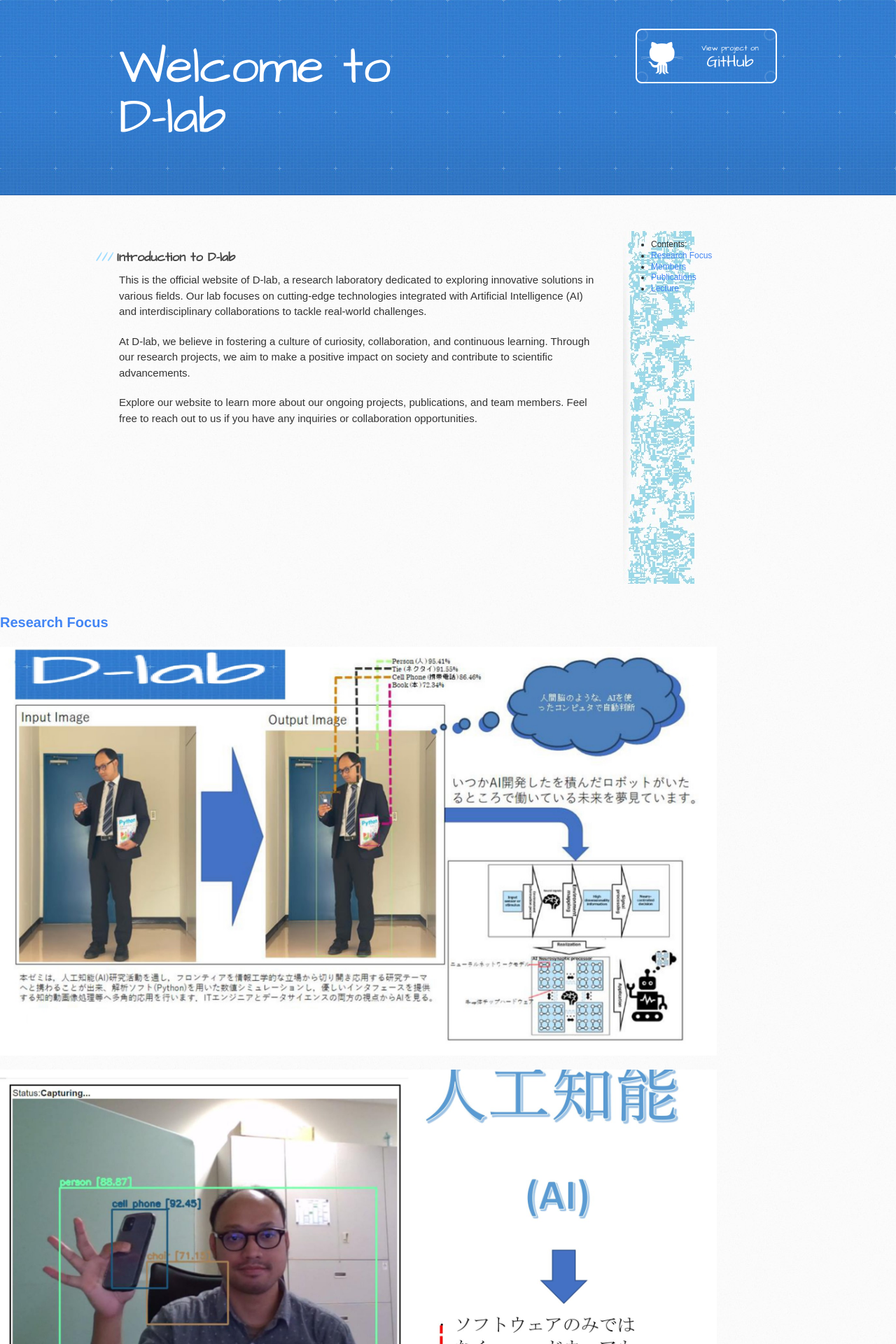
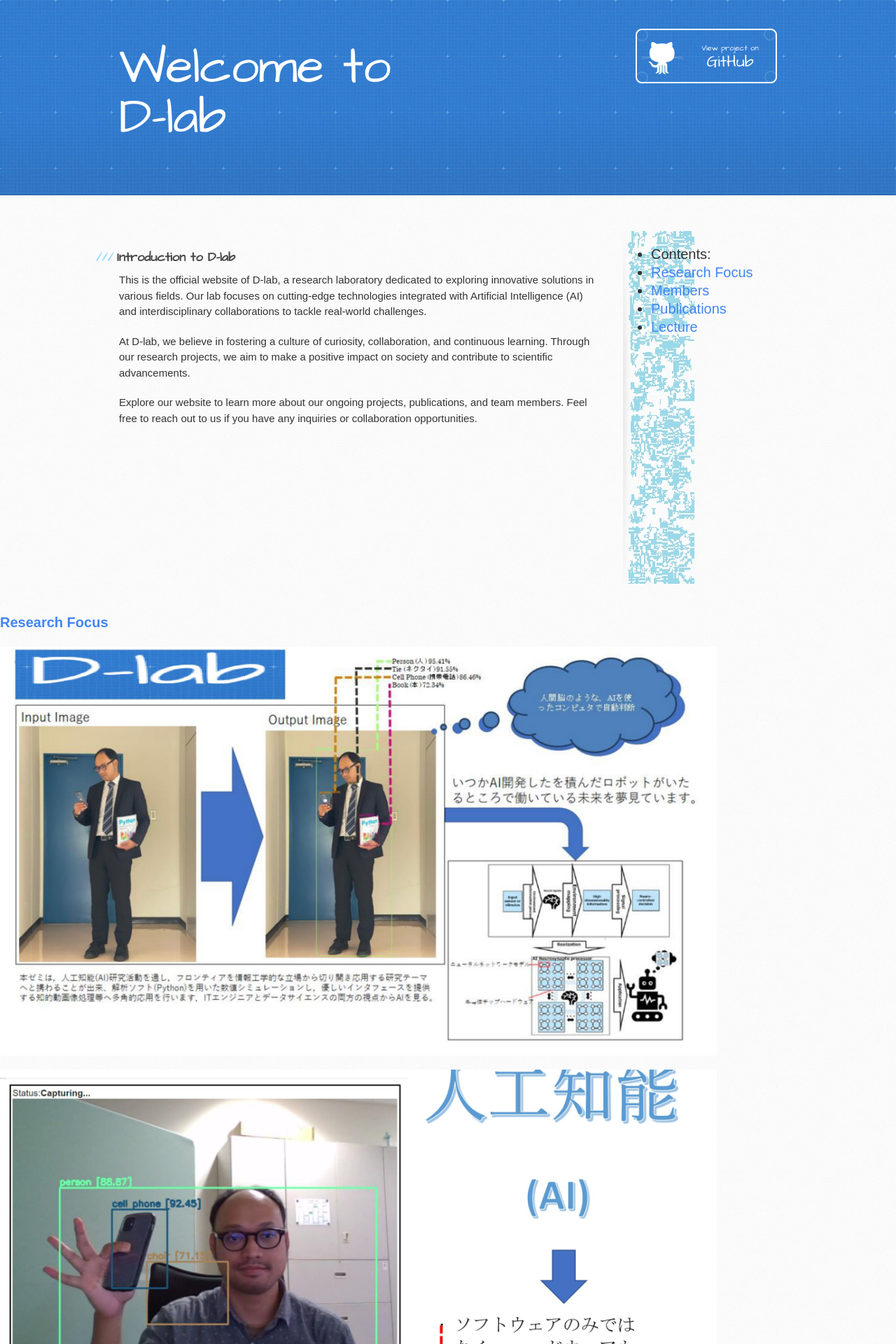
Before and after one commit to DindaPramanta/D-Lab.github.io, a Jekyll site: the page built from index.md, in a window 1280 px wide. Shown: the top 1920 px of the page at 70% size. Built offline with Jekyll 4.4.1, drawn with Linux system fonts in a browser that asks for light colours; the repository's description, which GitHub fills in, is left out.

Commit message:
Update default.html

```diff
--- a/_layouts/default.html
+++ b/_layouts/default.html
@@ -137,7 +137,7 @@
             </a>
           {% endif %}
 
-          <ul>
+<ul style="font-size: 20px;">
   <li>Contents:</li>
   <li><a href="#section1">Research Focus</a></li>
   <li><a href="#section2">Members</a></li>
```
Lines whose indentation alone changed are shown as unchanged.
